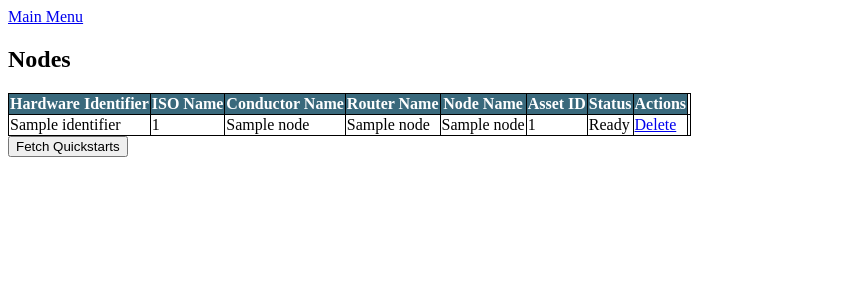
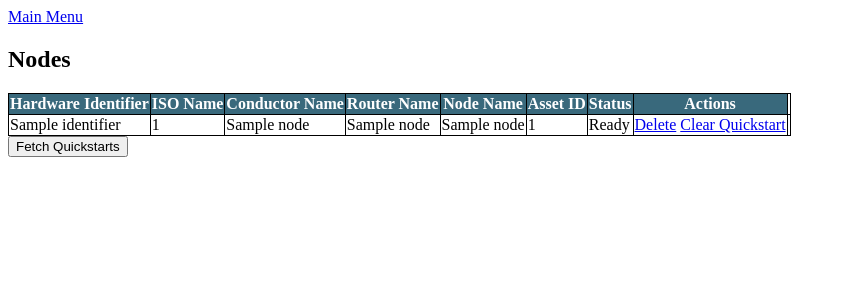
Before and after one commit to 128technology/blaster, a Flask app: template webapp/blaster/templates/node_list.html in a window 1280 px wide. Shown: the top 300 px of the page, without its empty margins (0-846 px from the left). Run offline with Flask 2, Linux system fonts and the light colour scheme; the template is opened without the code that fills it: most values are stand-ins (such as "Sample title", 1, 10 or a date in 2020).

Commit message:
Added action to clear a quickstart association when one exists

```diff
--- a/webapp/blaster/templates/node_list.html
+++ b/webapp/blaster/templates/node_list.html
@@ -25,6 +25,9 @@
       <td>{% if node['status'] %}{{ node['status'] }}{% endif %}</td>
       <td>
         <a href="{{ url_for('node.delete', id=node['identifier']) }}">Delete</a>
+{%- if node['router_name'] %}
+        <a href="{{ url_for('node.disassociate', identifier=node['identifier']) }}">Clear Quickstart</a>
+{%- endif %}
       <td>
     </tr>
 {%- endfor %}
```
